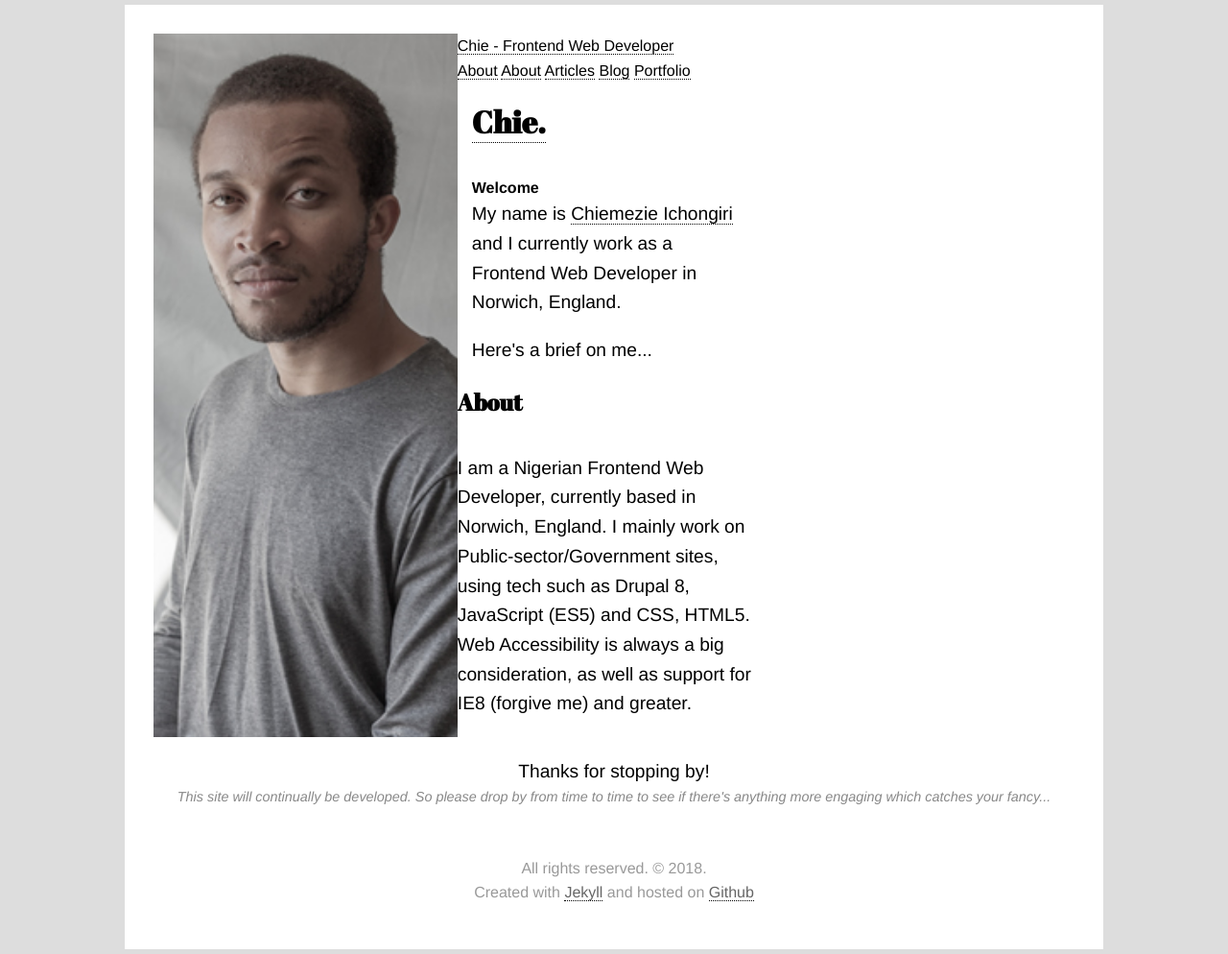
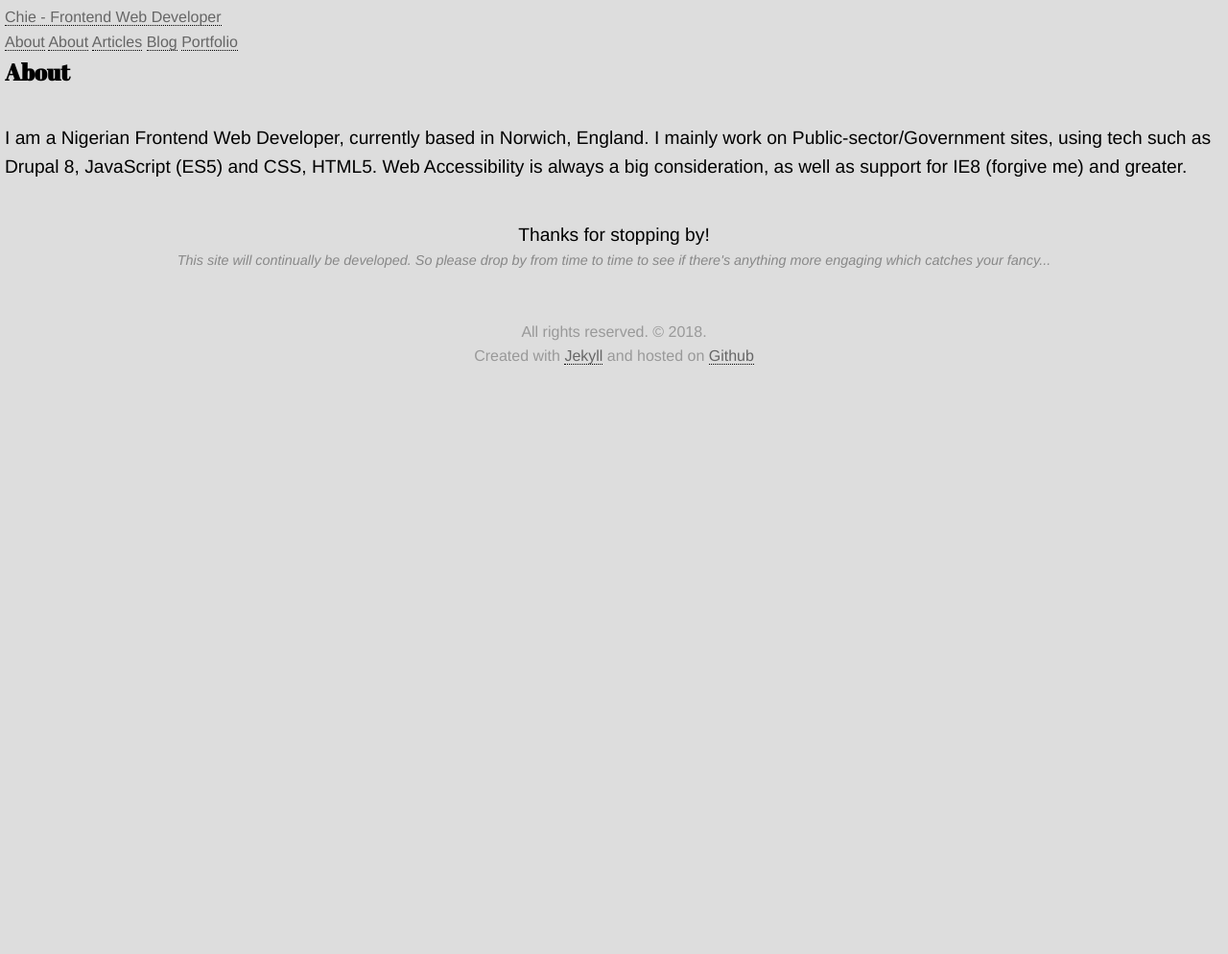
Before and after one commit to chiich/portfolio, a Jekyll site: the page built from about.md, in a window 1280 px wide. Shown: the whole page at 96% size. Built offline with Jekyll 4.4.1, drawn with Linux system fonts in a browser that asks for light colours; nearby versions of some CDN libraries; some web fonts are replaced; after the commit the page ends 900 px from its top, so only the background shows below that.

Commit message:
refresh 2019-001

```diff
--- a/_layouts/default.html
+++ b/_layouts/default.html
@@ -4,29 +4,13 @@
   {% include head.html %}
 
   <body>
-    <!-- Page container  -->
-    <div id="paged" class="container">
-      <div class="row">
-        <div class="wrap one-third main-img"></div>
-        <div class="wrap one-third">
-            {% include header.html %}
+    {% include header.html %}
 
-            <div class="inner">
-              <h1 id="logo"><a href="/" title="Short form of my full name - takes you to the Homepage">Chie.</a></h1>
+    <main>
+      {{ content }}
+    </main>
 
-              <p class="intro"><strong>Welcome</strong></p>
-
-              <p>My name is <a href="https://uk.linkedin.com/in/ichongiric" title="My full name - takes you to my Linkedin profile page">Chiemezie Ichongiri</a> and I currently work as a Frontend Web Developer in Norwich, England.</p>
-
-              <p>Here's a brief on me...</p>
-          </div>
-
-            {{ content }}
-        </div>
-      </div>
-
-        {% include footer.html %}
-    </div>
+    {% include footer.html %}
 
   </body>
   <script src="/assets/js/main.js"></script>
```
